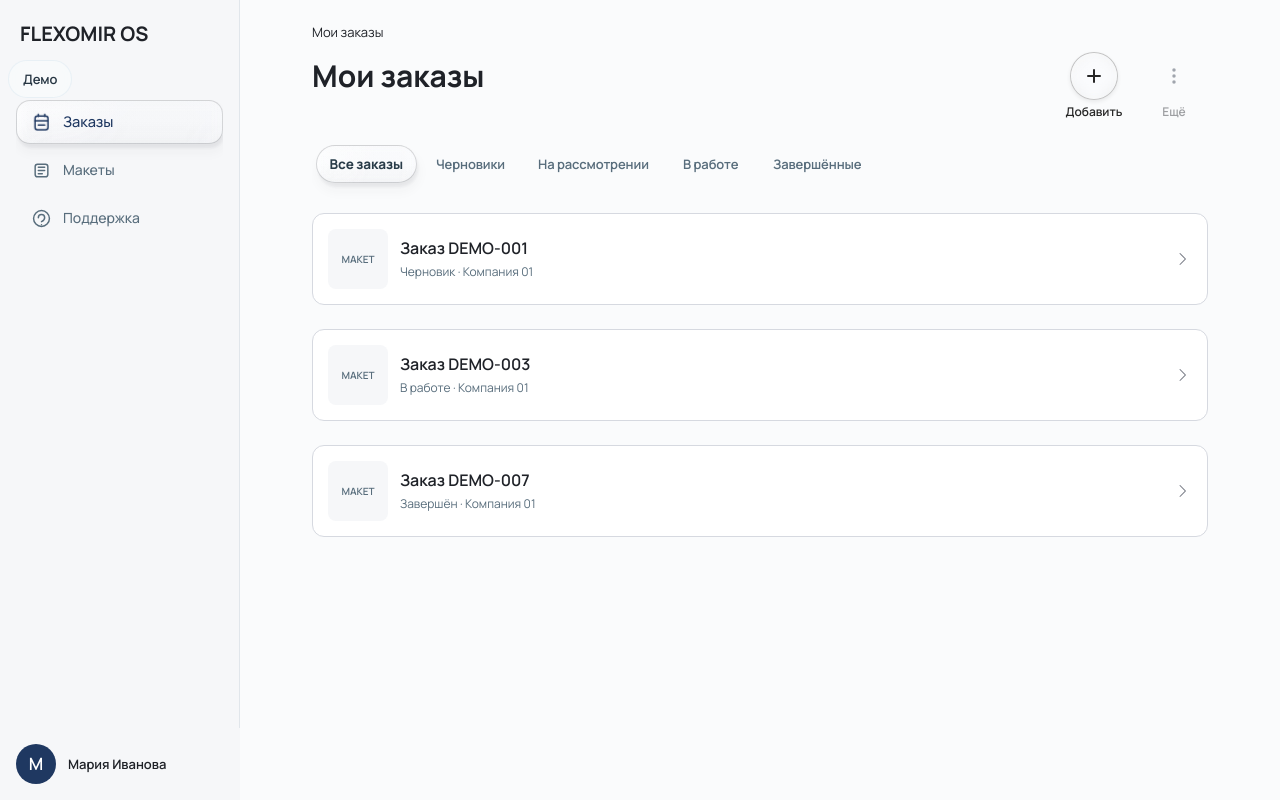
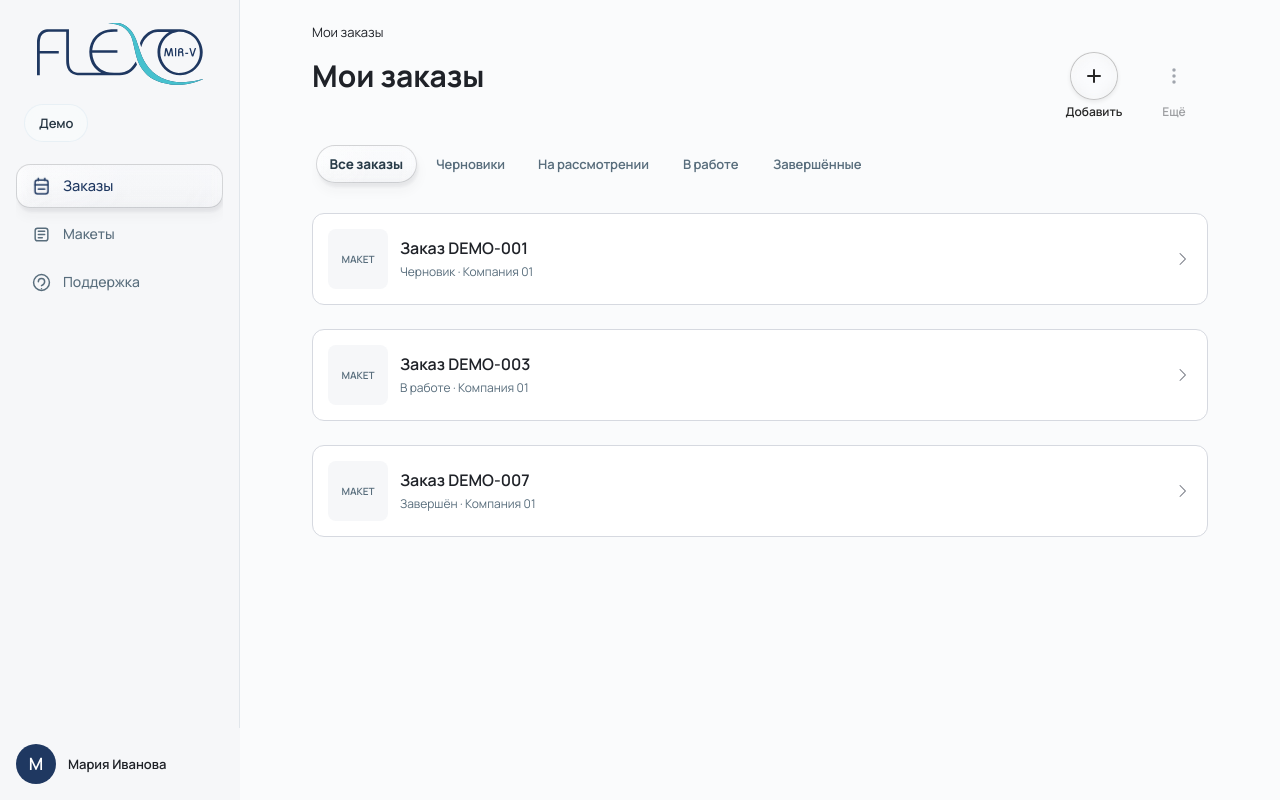
Before and after one commit to SigmeD/flexomir_os, a React (Vite) app: page / in a window 1280 px wide. Built offline with nearby package versions, Linux system fonts and the light colour scheme.

Commit message:
feat(nav): adapt Flexomir logo in cabinet shell

```diff
--- a/src/components/layout/AppShell.tsx
+++ b/src/components/layout/AppShell.tsx
@@ -6,6 +6,7 @@ import { DEMO_PROFILE_IDENTITIES, type DemoProfileIdentity } from '@/demo/profil
 import { useCabinetNavigation } from './CabinetNavigation'
 import type { CabinetSection } from './CabinetPage'
 import { ProfileSettingsScreen } from '@/screens/profile/ProfileSettingsScreen'
+import flexomirLogo from '@/assets/brand/flexomir-logo-light.svg'
 import './app-shell.css'
 
 interface AppShellProps {
@@ -61,14 +62,14 @@ export function AppShell({
   return (
     <div className="fos-app-shell" data-variant={variant}>
       <aside className="fos-app-shell__aside" aria-label="Навигация">
-        <div className="fos-app-shell__brand">FLEXOMIR OS</div>
+        <div className="fos-app-shell__brand"><img src={flexomirLogo} alt="Flexomir V" /></div>
         <SidebarNav items={items} activeId={activeId} motionFromId={navigation?.motionFromSection} onSelect={selectSection} ariaLabel={navigationLabel} />
         {!compact && <AccountMenu identity={accountIdentity} photoPreview={accountPhotoPreview} placement="sidebar" onOpenProfile={onOpenProfile} />}
       </aside>
       <div className="fos-app-shell__content">
         <header className="fos-app-shell__mobile-header" data-testid="app-shell-mobile-header">
           <div className="fos-app-shell__identity">
-            <strong>FLEXOMIR OS</strong>
+            <img src={flexomirLogo} alt="Flexomir V" />
           </div>
           {compact && (
             <NavigationDrawer
--- a/src/components/layout/app-shell.css
+++ b/src/components/layout/app-shell.css
@@ -23,18 +23,22 @@
 }
 .fos-app-shell__brand {
   margin: 0 4px;
-  color: #1f2228;
-  font-size: 20px;
-  line-height: 28px;
-  font-weight: 700;
+  height: 68px;
+  display: flex;
+  align-items: center;
+  justify-content: center;
 }
+.fos-app-shell__brand img { display: block; width: 166px; max-width: 100%; height: auto; }
 .fos-app-shell__aside > .fos-sidebar-nav {
   flex: 1 1 auto;
   min-height: 0;
-  margin-top: 52px;
+  margin-top: 12px;
   overflow-x: hidden;
   overflow-y: auto;
   overscroll-behavior: contain;
+}
+@media (min-width: 1024px) {
+  .fos-demo-workspace:has(> .fos-demo-workspace__show, > .fos-demo-workspace__presentation) .fos-app-shell__aside > .fos-sidebar-nav { margin-top: 76px; }
 }
 .fos-app-shell__content { flex: 1; min-width: 0; }
 .fos-app-shell__mobile-header { display: none; }
@@ -62,6 +66,5 @@
     white-space: nowrap;
     pointer-events: none;
   }
-  .fos-app-shell__identity strong { color: #1f2228; font-size: 15px; line-height: 20px; font-weight: 600; }
+  .fos-app-shell__identity img { display: block; width: 128px; height: auto; }
 }
-@media(max-width:600px) { .fos-app-shell__identity strong { font-size: 14px; line-height: 18px; } }
--- a/src/components/orders/order-compose.css
+++ b/src/components/orders/order-compose.css
@@ -16,7 +16,7 @@
 .fos-demo-workspace__hide { width: 32px; height: 32px; flex: none; border: 0; border-radius: 8px; background: transparent; color: #263542; font: 400 24px/1 Manrope,system-ui,sans-serif; cursor: pointer; }
 .fos-demo-workspace__hide:hover { background: rgba(255,255,255,.42); }
 .fos-demo-workspace__hide:focus-visible,.fos-demo-workspace__show:focus-visible { outline: 2px solid #1f3861; outline-offset: 2px; }
-.fos-demo-workspace__show { position: fixed; z-index: 120; top: 60px; left: 8px; padding: 8px 14px; border: 1px solid rgba(230,238,244,.82); border-radius: 20px; background: rgba(248,250,252,.82); color: #263542; font: 600 13px/20px Manrope,system-ui,sans-serif; backdrop-filter: blur(9px); cursor: pointer; }
+.fos-demo-workspace__show { position: fixed; z-index: 120; top: 104px; left: 24px; padding: 8px 14px; border: 1px solid rgba(230,238,244,.82); border-radius: 20px; background: rgba(248,250,252,.82); color: #263542; font: 600 13px/20px Manrope,system-ui,sans-serif; backdrop-filter: blur(9px); cursor: pointer; }
 .fos-order-composer { min-width: 0; overflow-wrap: anywhere; }
 @media(max-width:600px) {
   .fos-demo-workspace__controls { top: 80px; right: 8px; width: min(360px, calc(100vw - 16px)); }
```
Also changed, not shown: src/assets/brand/flexomir-logo-light.svg (added), 6 other files (tests, documents, lock files or other folders).
